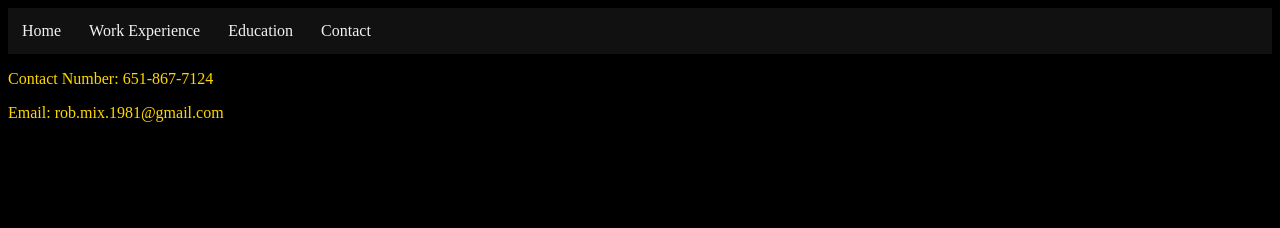
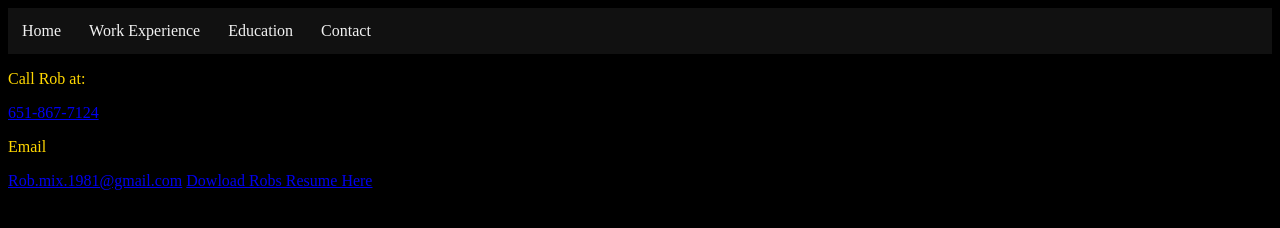
Before and after one commit to Rmix2021/Rmix2021.github.io, a plain HTML site: page contact.html in a window 1280 px wide. Drawn offline with Linux system fonts and the light colour scheme.

Commit message:
AddedPdf

```diff
--- a/contact.html
+++ b/contact.html
@@ -11,8 +11,11 @@
         <a href="contact.html">Contact</a>
       </div>
     <div>
-   <p>Contact Number: 651-867-7124</p>
-   <p>Email: rob.mix.1981@gmail.com</p>
+        <p>Call Rob at:</p>
+        <a href="tel:651-867-7124">651-867-7124</a>
+        <p>Email</p>
+        <a href="mailto:Rob.mix.1981@gmail.com">Rob.mix.1981@gmail.com</a>
+        <a href="RobMixResume.pdf">Dowload Robs Resume Here</a>
     </div>
 </body>
 </html>
```
Also changed, not shown: 1 other file.
